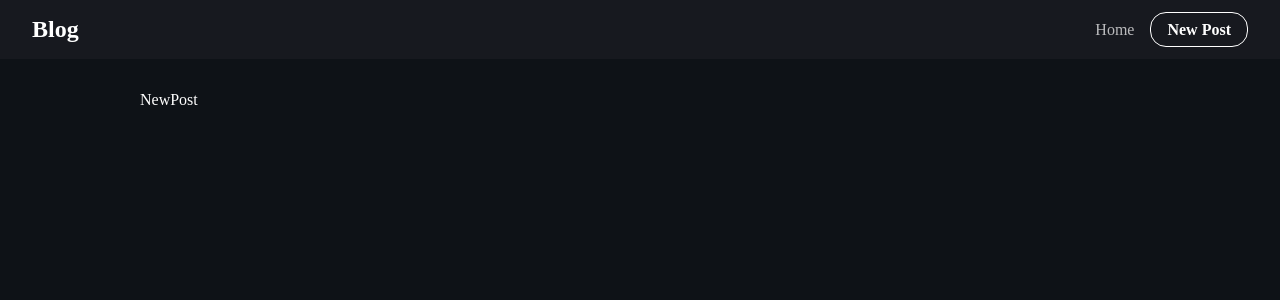
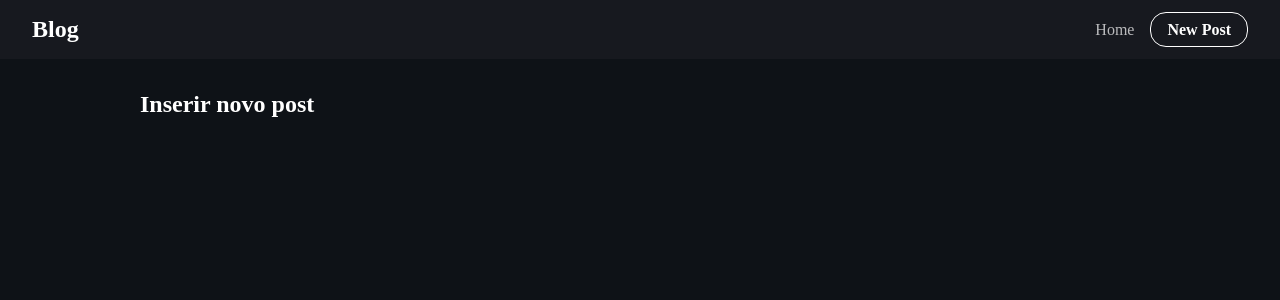
Before and after one commit to marcosmour/ProjetoFrontParaSpringBoot, a React (Create React App) app: page /new in a window 1280 px wide. Shown: the top 300 px of the page. Built offline with nearby package versions, Linux system fonts and the light colour scheme; a web font is replaced by a local one.

Commit message:
Complementando as configuraçoes do axios

```diff
--- /dev/null
+++ b/src/axios/config.js
@@ -0,0 +1,10 @@
+import axios from 'axios'
+
+const apiFetch = axios.create({
+    baseURL: "http://localhost:8080",
+    headers: {
+        "Content-Type":"aplication/json"
+    }
+})
+
+export default apiFetch;
--- a/src/routes/Home.jsx
+++ b/src/routes/Home.jsx
@@ -1,4 +1,4 @@
-import axios from "axios"
+import apiFetch from "../axios/config"
 import { useEffect, useState } from "react"
 import {Link} from 'react-router-dom'
 import './Home.css'
@@ -11,7 +11,7 @@ const Home = () => {
 
     try {
 
-      const response = await axios.get("http://localhost:8080/food");
+      const response = await apiFetch.get("/food");
       const data = response.data;
       setPost(data)
 
--- a/src/routes/NewPost.jsx
+++ b/src/routes/NewPost.jsx
@@ -2,7 +2,9 @@ import React from 'react'
 
 const NewPost = () => {
   return (
-    <div>NewPost</div>
+    <div className='new-post'>
+      <h2>Inserir novo post</h2>
+    </div>
   )
 }
 
```
